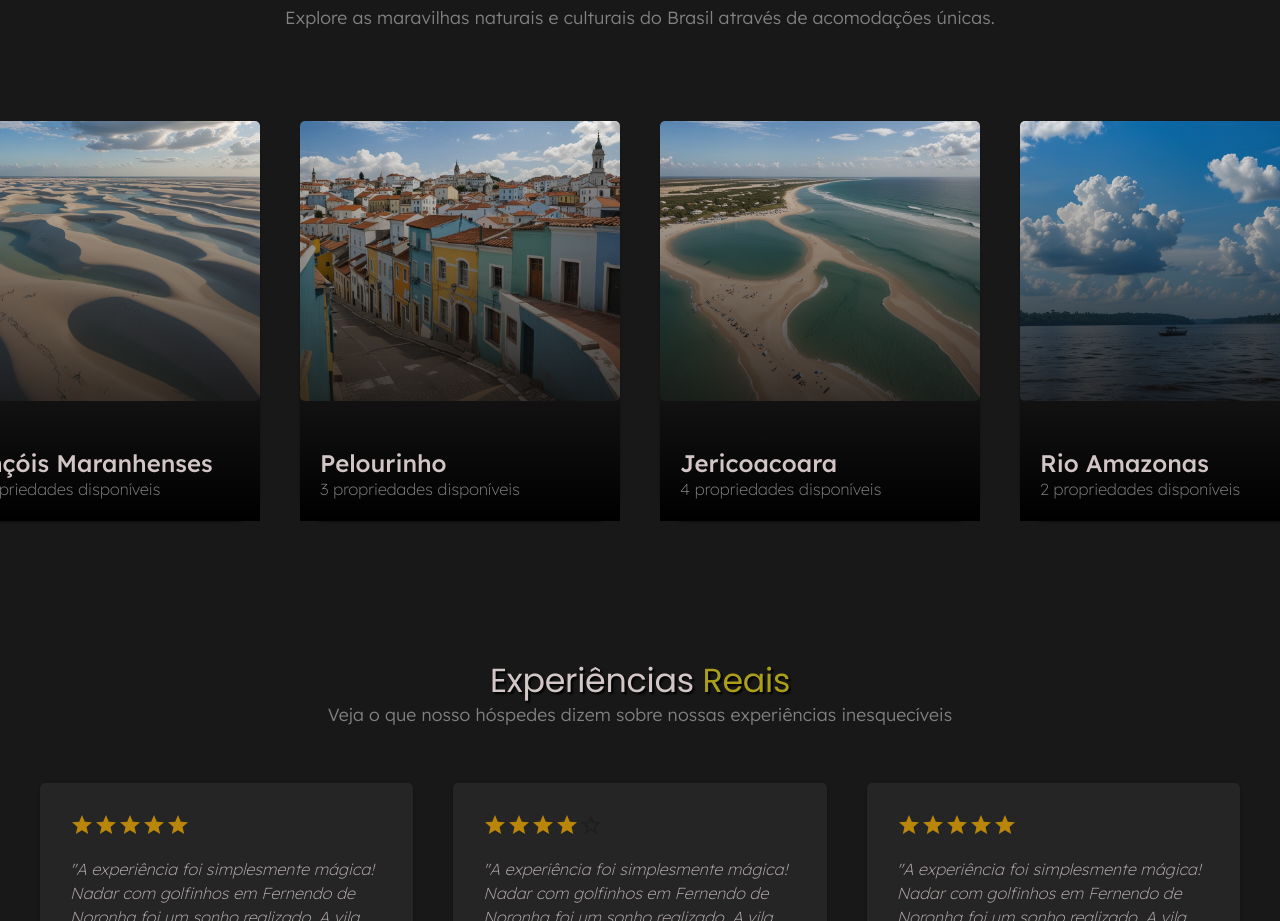
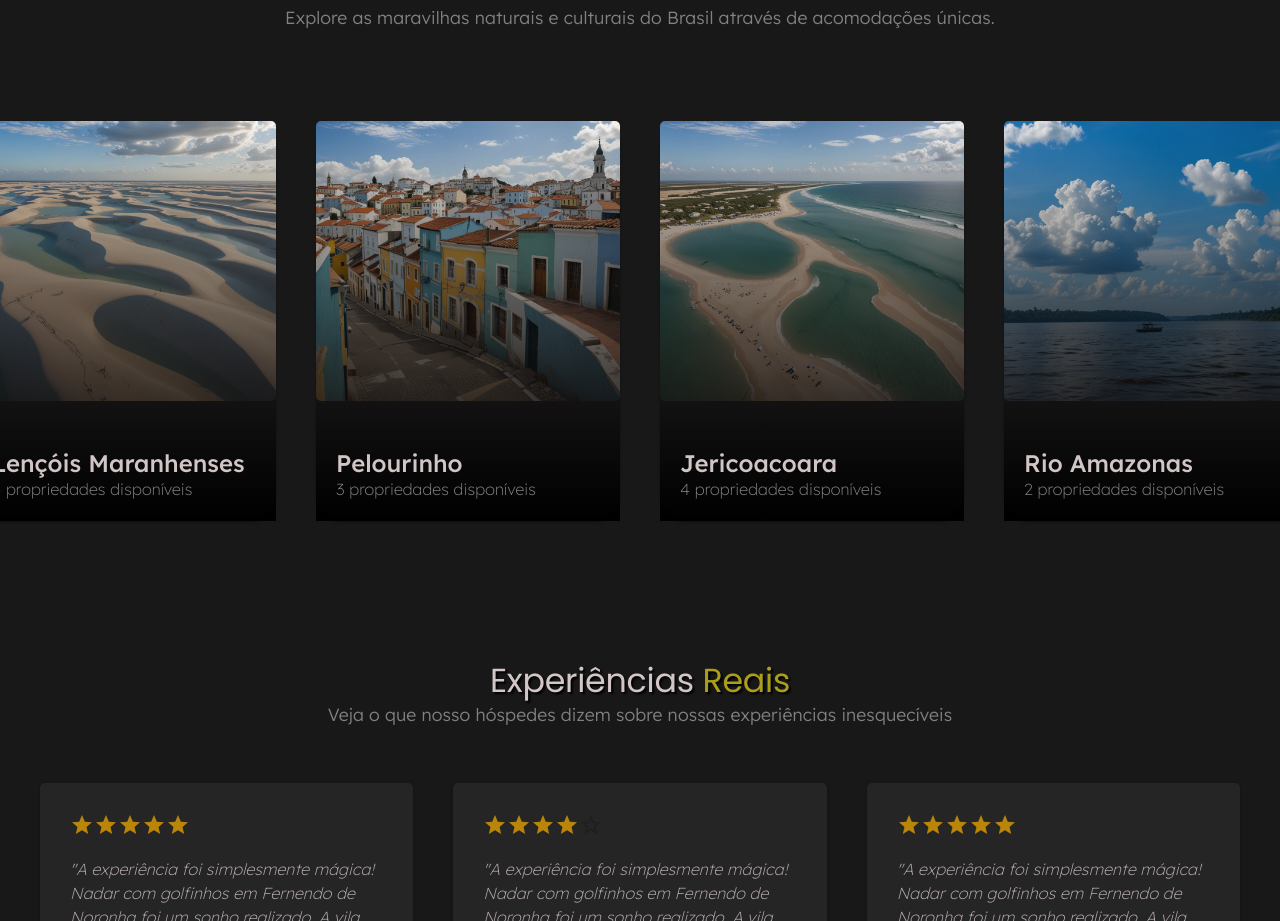
Before and after one commit to Leonardobern10/ExperiStay, a React (Vite) app: page / in a window 1280 px wide. Shown: the part 2740-3661 px from the top of the page. Built offline with nearby package versions, Linux system fonts and the light colour scheme; a web font is replaced by a local one.

Commit message:
fix: corrigindo largura do componente

```diff
--- a/src/components/home/ExclusiveDestinys/ExclusiveComponent.tsx
+++ b/src/components/home/ExclusiveDestinys/ExclusiveComponent.tsx
@@ -11,7 +11,7 @@ export default function ExclusiveComponent(
                variant="elevation"
                sx={(theme) => ({
                     height: '25rem',
-                    minWidth: '20rem',
+                    minWidth: '19rem',
                     position: 'relative',
                     borderRadius: theme.shape.borderRadius,
                })}>
```
